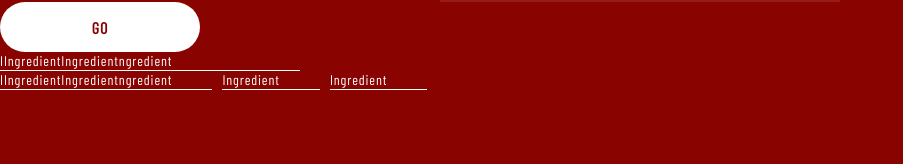
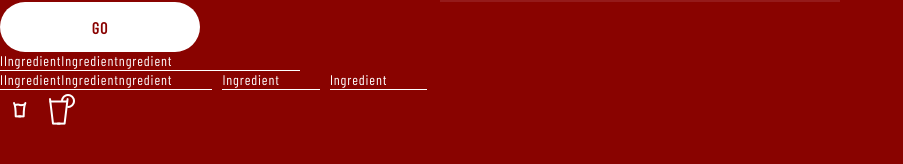
Before and after one commit to uloco/smokeless-awesome-cocktails, a React (Create React App) app: page / in a window 1280 px wide. Shown: the part 612-776 px from the top of the page, without its empty margins (0-903 px from the left). Built offline with nearby package versions, Linux system fonts and the light colour scheme.

Commit message:
Add Icon component

```diff
--- a/src/App.tsx
+++ b/src/App.tsx
@@ -1,4 +1,5 @@
 import styled from "styled-components";
+import { Icon } from "./components/Icon";
 
 const HomeScreen = styled.div`
   max-width: 400px;
@@ -9,7 +10,7 @@ const HomeScreen = styled.div`
   margin: 0 auto;
 `;
 
-const Button = styled.button`
+const ButtonPrimary = styled.button`
   display: flex;
   flex-direction: row;
   justify-content: center;
@@ -45,7 +46,7 @@ export const App = () => {
   return (
     <>
       <HomeScreen />
-      <Button>Go</Button>
+      <ButtonPrimary>Go</ButtonPrimary>
       <Ingredient>IIngredientIngredientngredient</Ingredient>
       <div style={{ display: "flex", flexDirection: "row" }}>
         <Ingredient>IIngredientIngredientngredient</Ingredient>
@@ -54,6 +55,8 @@ export const App = () => {
         <div style={{ width: 10 }}></div>
         <Ingredient>Ingredient</Ingredient>
       </div>
+      <Icon iconName="shot" />
+      <Icon iconName="cocktail" />
     </>
   );
 };
--- /dev/null
+++ b/src/components/Icon.tsx
@@ -0,0 +1,14 @@
+import styled from "styled-components";
+
+const StyledIcon = styled.img``;
+
+export const Icon = ({ iconName }: { iconName: "shot" | "cocktail" }) => {
+  const icon = `/icon/${iconName}`;
+  console.log(icon);
+  return (
+    <StyledIcon
+      src={`${icon}.png`}
+      srcSet={`${icon}.png 1x, ${icon}@2x.png 2x, ${icon}@3x.png 3x,`}
+    />
+  );
+};
```
